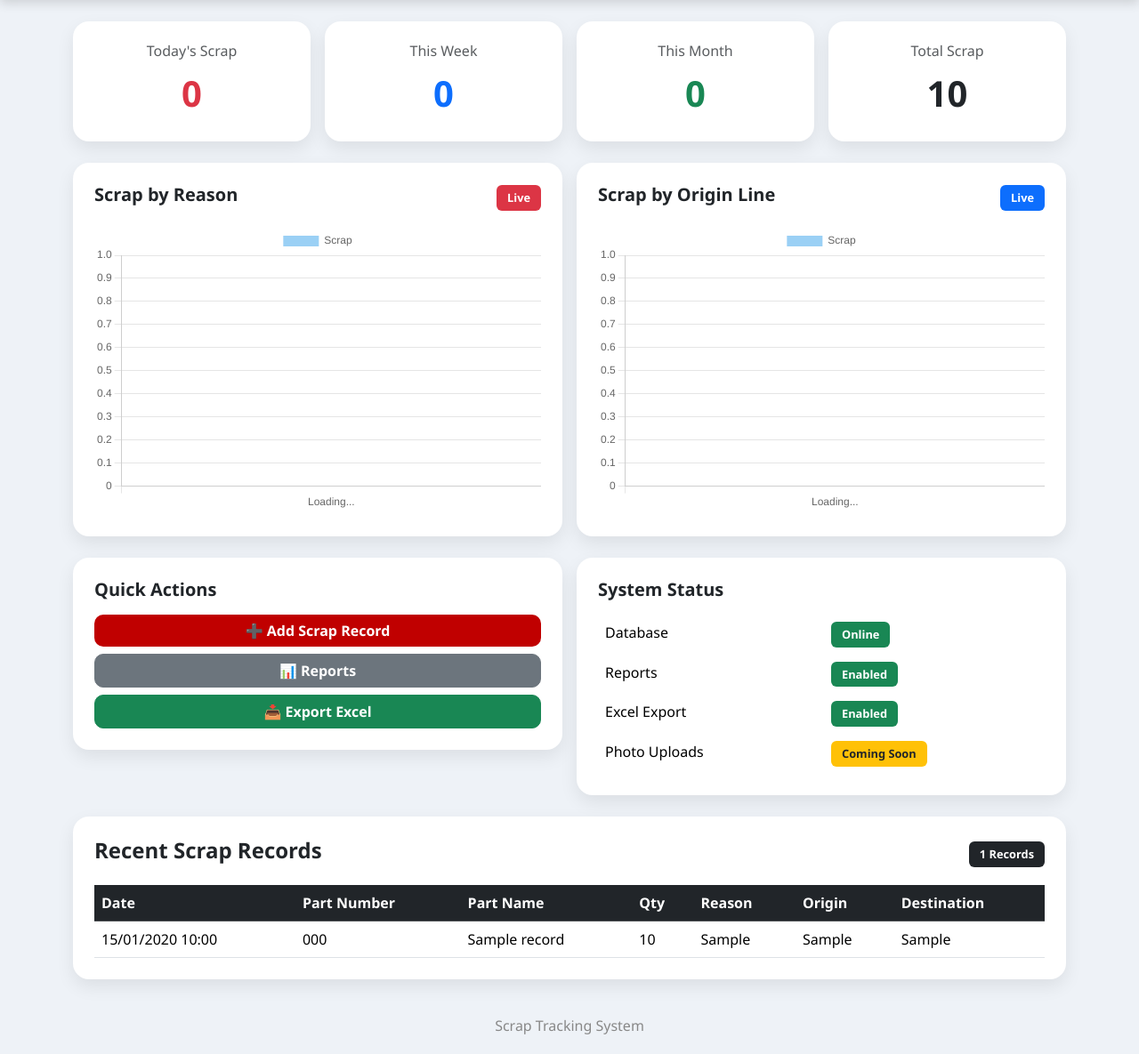
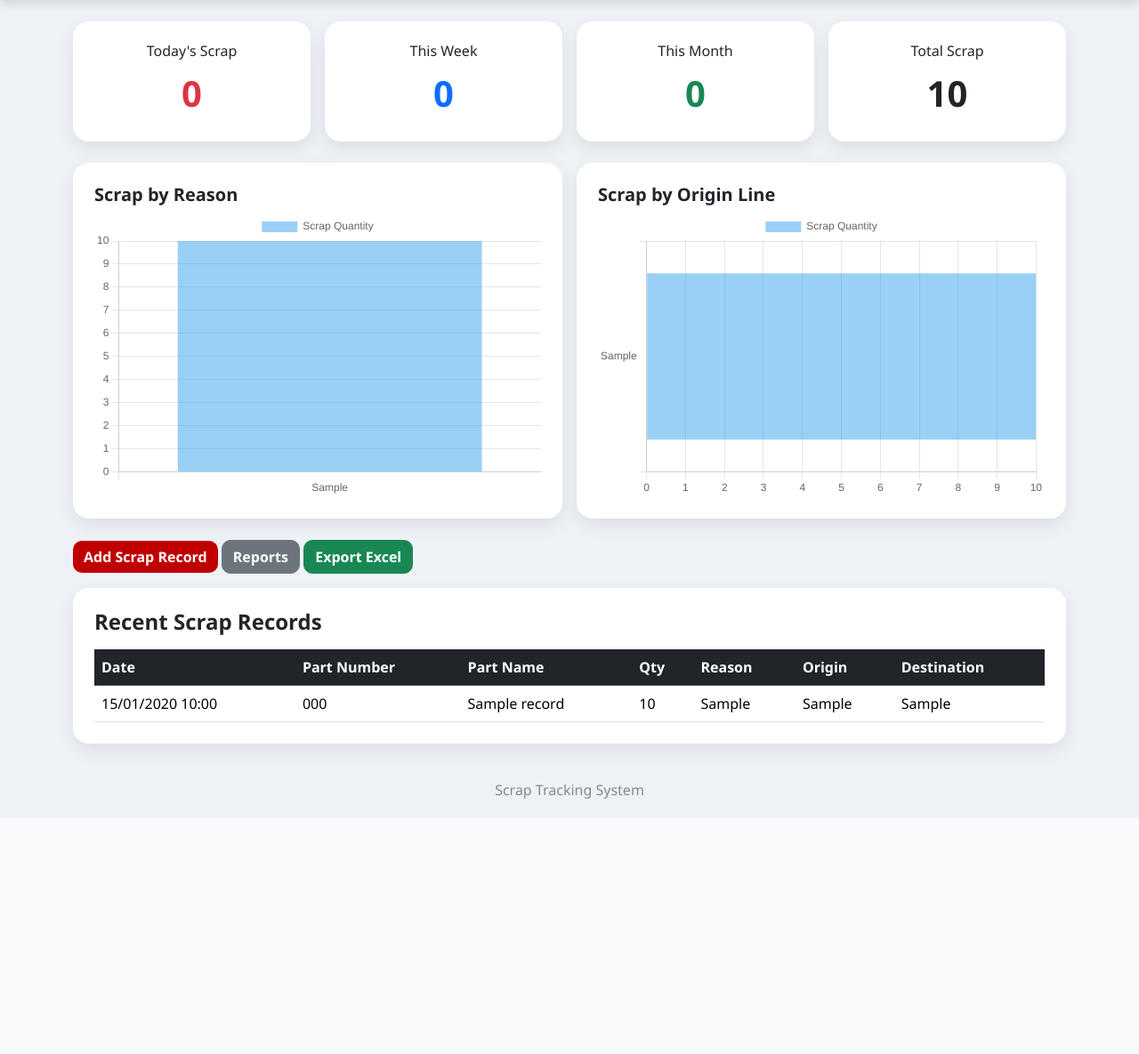
Before and after one commit to hgooders/SCRAP-TRACKER-V2, a Flask app: page /dashboard in a window 1280 px wide. Shown: the part 60-1245 px from the top of the page at 89% size. After the commit the page ends 958 px from the top, so only its background shows below. Run offline with Flask 3, Linux system fonts and the light colour scheme; a user stored in the database is signed in; tables that the repository leaves empty hold one stand-in row (values such as "Sample post").

Commit message:
Update dashboard.html

```diff
--- a/templates/dashboard.html
+++ b/templates/dashboard.html
@@ -1,554 +1,145 @@
 {% extends "base.html" %}
-
-
 
 {% block content %}
 
-
-
 <script src="https://cdn.jsdelivr.net/npm/chart.js"></script>
-
-
 
 <div class="row g-3 mb-4">
 
+    <div class="col-md-3">
+        <div class="card p-4 text-center">
+            <h6>Today's Scrap</h6>
+            <div class="kpi text-danger">{{ today_qty }}</div>
+        </div>
+    </div>
 
+    <div class="col-md-3">
+        <div class="card p-4 text-center">
+            <h6>This Week</h6>
+            <div class="kpi text-primary">{{ week_qty }}</div>
+        </div>
+    </div>
 
-    <div class="col-lg-3 col-md-6">
+    <div class="col-md-3">
+        <div class="card p-4 text-center">
+            <h6>This Month</h6>
+            <div class="kpi text-success">{{ month_qty }}</div>
+        </div>
+    </div>
 
+    <div class="col-md-3">
         <div class="card p-4 text-center">
+            <h6>Total Scrap</h6>
+            <div class="kpi">{{ total_qty }}</div>
+        </div>
+    </div>
 
-            <h6 class="text-muted">Today's Scrap</h6>
+</div>
 
-            <div class="kpi text-danger">{{ today_qty }}</div>
+<div class="row g-3 mb-4">
 
+    <div class="col-lg-6">
+        <div class="card p-4">
+            <h5>Scrap by Reason</h5>
+            <div style="height:320px;">
+                <canvas id="reasonChart"></canvas>
+            </div>
         </div>
+    </div>
+
+    <div class="col-lg-6">
+        <div class="card p-4">
+            <h5>Scrap by Origin Line</h5>
+            <div style="height:320px;">
+                <canvas id="lineChart"></canvas>
+            </div>
+        </div>
+    </div>
+
+</div>
+
+<div class="mb-3">
+    <a href="/add-scrap" class="btn btn-danger">Add Scrap Record</a>
+    <a href="/reports" class="btn btn-secondary">Reports</a>
+    <a href="/export-excel" class="btn btn-success">Export Excel</a>
+</div>
+
+<div class="card p-4">
+
+    <h4 class="mb-3">Recent Scrap Records</h4>
+
+    <div class="table-responsive">
+
+        <table class="table table-hover">
+
+            <thead class="table-dark">
+                <tr>
+                    <th>Date</th>
+                    <th>Part Number</th>
+                    <th>Part Name</th>
+                    <th>Qty</th>
+                    <th>Reason</th>
+                    <th>Origin</th>
+                    <th>Destination</th>
+                </tr>
+            </thead>
+
+            <tbody>
+            {% for record in records %}
+                <tr>
+                    <td>{{ record.created_at.strftime('%d/%m/%Y %H:%M') }}</td>
+                    <td>{{ record.part_number }}</td>
+                    <td>{{ record.part_name }}</td>
+                    <td>{{ record.quantity }}</td>
+                    <td>{{ record.reason }}</td>
+                    <td>{{ record.origin_line }}</td>
+                    <td>{{ record.destination_line }}</td>
+                </tr>
+            {% endfor %}
+            </tbody>
+
+        </table>
 
     </div>
 
-
-
-    <div class="col-lg-3 col-md-6">
-
-        <div class="card p-4 text-center">
-
-            <h6 class="text-muted">This Week</h6>
-
-            <div class="kpi text-primary">{{ week_qty }}</div>
-
-        </div>
-
-    </div>
-
-
-
-    <div class="col-lg-3 col-md-6">
-
-        <div class="card p-4 text-center">
-
-            <h6 class="text-muted">This Month</h6>
-
-            <div class="kpi text-success">{{ month_qty }}</div>
-
-        </div>
-
-    </div>
-
-
-
-    <div class="col-lg-3 col-md-6">
-
-        <div class="card p-4 text-center">
-
-            <h6 class="text-muted">Total Scrap</h6>
-
-            <div class="kpi">{{ total_qty }}</div>
-
-        </div>
-
-    </div>
-
-
-
 </div>
 
+<script>
+const reasonLabels = {{ reason_labels | tojson }};
+const reasonValues = {{ reason_values | tojson }};
+const lineLabels = {{ line_labels | tojson }};
+const lineValues = {{ line_values | tojson }};
 
-
-<div class="row g-3 mb-4">
-
-
-
-    <div class="col-lg-6">
-
-
-
-        <div class="card chart-card p-4">
-
-
-
-            <div class="d-flex justify-content-between align-items-center mb-3">
-
-
-
-                <h5>Scrap by Reason</h5>
-
-
-
-                <span class="badge bg-danger">
-
-                    Live
-
-                </span>
-
-
-
-            </div>
-
-
-        <div style="height:320px;">
-            <canvas id="reasonChart"></canvas>
-        </div>
-
-
-        </div>
-
-
-
-    </div>
-
-
-
-    <div class="col-lg-6">
-
-
-
-        <div class="card chart-card p-4">
-
-
-
-            <div class="d-flex justify-content-between align-items-center mb-3">
-
-
-
-                <h5>Scrap by Origin Line</h5>
-
-
-
-                <span class="badge bg-primary">
-
-                    Live
-
-                </span>
-
-
-
-            </div>
-
-
-        <div style="height:320px;">
-            <canvas id="lineChart"></canvas>
-         </div>
-
-
-
-        </div>
-
-
-
-    </div>
-
-
-
-</div>
-
-
-
-<div class="row g-3 mb-4">
-
-
-
-    <div class="col-lg-6">
-
-
-
-        <div class="card p-4">
-
-
-
-            <h5 class="mb-3">
-
-                Quick Actions
-
-            </h5>
-
-
-
-            <div class="d-grid gap-2">
-
-
-
-                <a href="/add-scrap" class="btn btn-danger">
-
-                    ➕ Add Scrap Record
-
-                </a>
-
-
-
-                <a href="/reports" class="btn btn-secondary">
-
-                    📊 Reports
-
-                </a>
-
-
-
-                <a href="/export-excel" class="btn btn-success">
-
-                    📥 Export Excel
-
-                </a>
-
-
-
-            </div>
-
-
-
-        </div>
-
-
-
-    </div>
-
-
-
-    <div class="col-lg-6">
-
-
-
-        <div class="card p-4">
-
-
-
-            <h5 class="mb-3">
-
-                System Status
-
-            </h5>
-
-
-
-            <table class="table table-borderless">
-
-
-
-                <tr>
-
-                    <td>Database</td>
-
-                    <td><span class="badge bg-success">Online</span></td>
-
-                </tr>
-
-
-
-                <tr>
-
-                    <td>Reports</td>
-
-                    <td><span class="badge bg-success">Enabled</span></td>
-
-                </tr>
-
-
-
-                <tr>
-
-                    <td>Excel Export</td>
-
-                    <td><span class="badge bg-success">Enabled</span></td>
-
-                </tr>
-
-
-
-                <tr>
-
-                    <td>Photo Uploads</td>
-
-                    <td><span class="badge bg-warning text-dark">Coming Soon</span></td>
-
-                </tr>
-
-
-
-            </table>
-
-
-
-        </div>
-
-
-
-    </div>
-
-
-
-</div>
-
-
-
-<div class="card p-4">
-
-
-
-    <div class="d-flex justify-content-between align-items-center mb-3">
-
-
-
-        <h4>
-
-            Recent Scrap Records
-
-        </h4>
-
-
-
-        <span class="badge bg-dark">
-
-            {{ records|length }} Records
-
-        </span>
-
-
-
-    </div>
-
-
-
-    <div class="table-responsive">
-
-
-
-        <table class="table table-hover">
-
-
-
-            <thead class="table-dark">
-
-
-
-                <tr>
-
-
-
-                    <th>Date</th>
-
-                    <th>Part Number</th>
-
-                    <th>Part Name</th>
-
-                    <th>Qty</th>
-
-                    <th>Reason</th>
-
-                    <th>Origin</th>
-
-                    <th>Destination</th>
-
-
-
-                </tr>
-
-
-
-            </thead>
-
-
-
-            <tbody>
-
-
-
-            {% for record in records %}
-
-
-
-            <tr>
-
-
-
-                <td>{{ record.created_at.strftime('%d/%m/%Y %H:%M') }}</td>
-
-
-
-                <td>{{ record.part_number }}</td>
-
-
-
-                <td>{{ record.part_name }}</td>
-
-
-
-                <td>{{ record.quantity }}</td>
-
-
-
-                <td>{{ record.reason }}</td>
-
-
-
-                <td>{{ record.origin_line }}</td>
-
-
-
-                <td>{{ record.destination_line }}</td>
-
-
-
-            </tr>
-
-
-
-            {% endfor %}
-
-
-
-            </tbody>
-
-
-
-        </table>
-
-
-
-    </div>
-
-
-
-</div>
-
-
-
-<script>
-
-
-
-new Chart(document.getElementById("reasonChart"),{
-
-
-
-    type:"bar",
-
-
-
-    data:{
-
-
-
-        labels:["Loading..."],
-
-
-
-        datasets:[{
-
-
-
-            label:"Scrap",
-
-
-
-            data:[0]
-
-
-
+new Chart(document.getElementById("reasonChart"), {
+    type: "bar",
+    data: {
+        labels: reasonLabels,
+        datasets: [{
+            label: "Scrap Quantity",
+            data: reasonValues
         }]
-
-
-
     },
-
-
-
-    options:{
-
-
-
-        responsive:true,
-
-
-
-        maintainAspectRatio:false
-
-
-
+    options: {
+        responsive: true,
+        maintainAspectRatio: false
     }
-
-
-
 });
 
-
-
-new Chart(document.getElementById("lineChart"),{
-
-
-
-    type:"bar",
-
-
-
-    data:{
-
-
-
-        labels:["Loading..."],
-
-
-
-        datasets:[{
-
-
-
-            label:"Scrap",
-
-
-
-            data:[0]
-
-
-
+new Chart(document.getElementById("lineChart"), {
+    type: "bar",
+    data: {
+        labels: lineLabels,
+        datasets: [{
+            label: "Scrap Quantity",
+            data: lineValues
         }]
-
-
-
     },
-
-
-
-    options:{
-
-
-
-        responsive:true,
-
-
-
-        maintainAspectRatio:false
-
-
-
+    options: {
+        responsive: true,
+        maintainAspectRatio: false,
+        indexAxis: "y"
     }
-
-
-
 });
-
-
-
 </script>
 
-
-
 {% endblock %}
```
